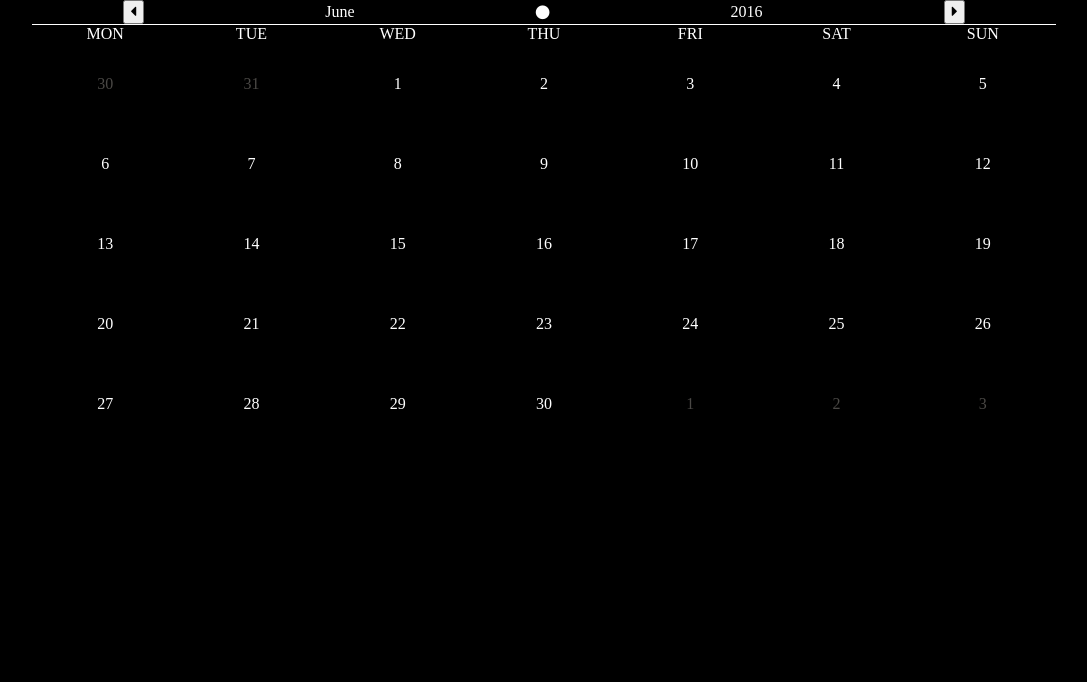
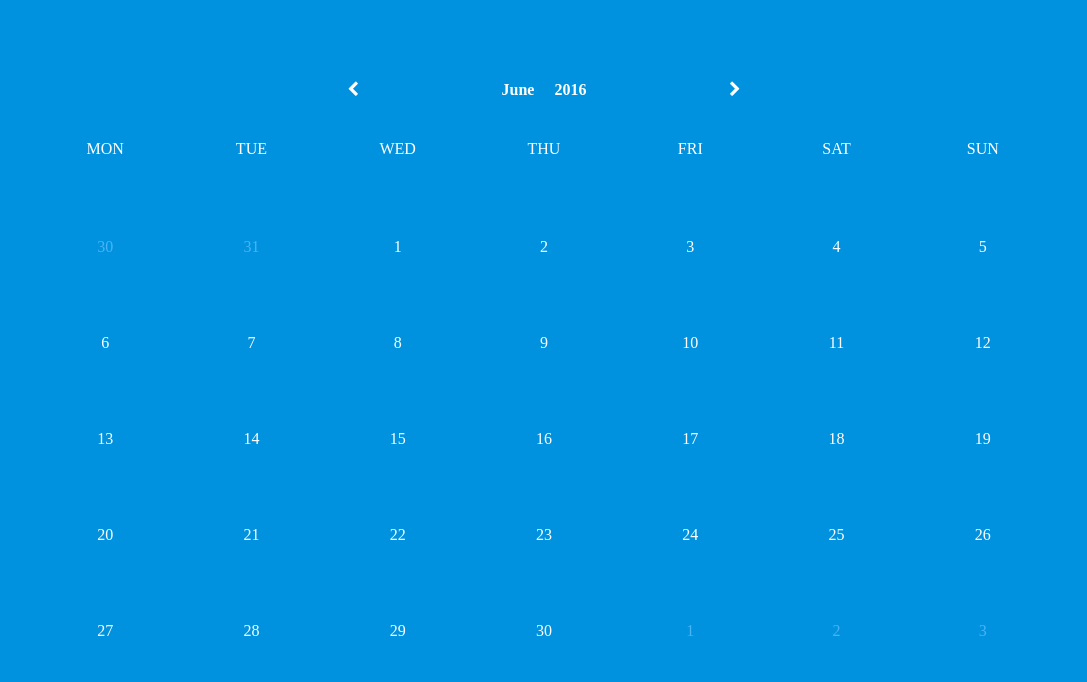
Before and after one commit to MarkLyck/JQuery-Calendar, a plain HTML site: page index.html in a window 1280 px wide. Shown: the whole page, without its empty margins (96-1183 px from the left). Drawn offline with nearby package versions, Linux system fonts and the light colour scheme.

Commit message:
Styled it and added leapYear functionality

```diff
--- a/index.html
+++ b/index.html
@@ -9,11 +9,12 @@
   </head>
   <body>
     <header>
-      <button id="prev" type="button" name="button"><i class="fa fa-caret-left" aria-hidden="true"></i></button>
-      <p id="month" class="month">January</p>
-      <i class="fa fa-circle" aria-hidden="true"></i>
-      <p id="year" class="year">2000</p>
-      <button id="next" type="button" name="button"><i class="fa fa-caret-right" aria-hidden="true"></i></button>
+      <button id="prev" type="button" name="button"><i class="fa fa-chevron-left" aria-hidden="true"></i></button>
+      <div class="wrapper">
+        <p id="month" class="month">January</p>
+        <p id="year" class="year">2000</p>
+      </div>
+      <button id="next" type="button" name="button"><i class="fa fa-chevron-right" aria-hidden="true"></i></button>
     </header>
     <main>
       <div class="week-days">
--- a/main.js
+++ b/main.js
@@ -1,6 +1,7 @@
 var $year = $('#year');
 var $month = $('#month');
 var $dates = $('.dates');
+var $otherDate = $('.other-date');
 
 var today = new Date();
 var year = today.getFullYear();
@@ -65,9 +66,9 @@ function getPrevMonth() {
   updateCalendar();
 }
 
-$dates.on('click', function(){
-  $dates.removeClass('selected');
-  $(this).toggleClass('selected');
+$dates.on('click', function(e){
+  $dates.children().removeClass('selected');
+  $(e.target).toggleClass('selected');
 });
 
 updateCalendar();
@@ -95,6 +96,7 @@ function updateCalendar() {
     //Create TD elements with classes for last month
     var $prevDate = $('<li>' + daysInLastMonth + '</li>');
     $prevDate.addClass('other-date');
+    addPrevMonthEvent($prevDate);
     $dates.prepend($prevDate);
     daysInLastMonth--;
   }
@@ -105,13 +107,23 @@ function updateCalendar() {
     $dates.append($currDate);
   }
 
-  console.log($dates.children().length%7);
+  function addNextMonthEvent(element) {
+    element.on('click', function(){
+      getNextMonth();
+    });
+  }
+  function addPrevMonthEvent(element) {
+    element.on('click', function(){
+      getPrevMonth();
+    });
+  }
 
   if ($dates.children().length%7 !== 0) {
     var extraDate = 1;
     while($dates.children().length%7 !== 0) {
       var $extraDate = $('<li>' + extraDate + '</li>');
       $extraDate.addClass('other-date');
+      addNextMonthEvent($extraDate);
       $dates.append($extraDate);
       extraDate++;
     }
@@ -119,8 +131,6 @@ function updateCalendar() {
 
   setMonthName();
   $year.text(year);
-
-  // console.log(startDate);
 }
 
 function getDaysInMonth(monthNum)  {
@@ -140,5 +150,5 @@ function getDaysInMonth(monthNum)  {
 }
 
 function isLeapYear() {
-  return false;
+  return ((year % 4 === 0) && (year % 100 !== 0)) || (year % 400 === 0);
 }
--- a/styles/main.scss
+++ b/styles/main.scss
@@ -1,15 +1,29 @@
 body {
-  background: #000;
+  background: #0092DF;
   color: #fff;
 }
 
 header {
   width: 80%;
-  margin: 0 auto;
+  margin: 10vh auto 5vh auto;
   display: flex;
-  justify-content: space-around;
+  justify-content: center;
   align-items: center;
-  border-bottom: 1px solid #fff;
+  .wrapper {
+    display: flex;
+    justify-content: center;
+    width: 35%;
+    font-weight: bold;
+    p {
+      padding: 0 10px;
+    }
+  }
+  button {
+    background: none;
+    border: none;
+    color: #fff;
+    outline: none;
+  }
 }
 
 p {
@@ -24,6 +38,7 @@ main {
     display: flex;
     width: 100%;
     text-align: center;
+    margin-bottom: 5vh;
     p {
       width: calc(100%/7);
     }
@@ -40,22 +55,21 @@ main {
       display: flex;
       align-items: center;
       justify-content: center;
-      width: calc(100%/7);
-      height: 10vh;
+      width: calc(80vw/7);
+      height: 12vh;
       cursor: pointer;
       border: 1px solid rgba(0,0,0,0);
       box-sizing: border-box;
       margin: 0;
       &:hover {
-        color: #577513;
-        // border: 1px solid #577513;
+        background: rgba(0,0,0, 0.05);
       }
     }
     .other-date {
-      color: #4A4845;
+      color: #48B4F5;
     }
     .selected {
-      border: 1px solid #577513;
+      background: darken(#0092DF, 5%);
     }
   }
 }
```
Also changed, not shown: main.css.
